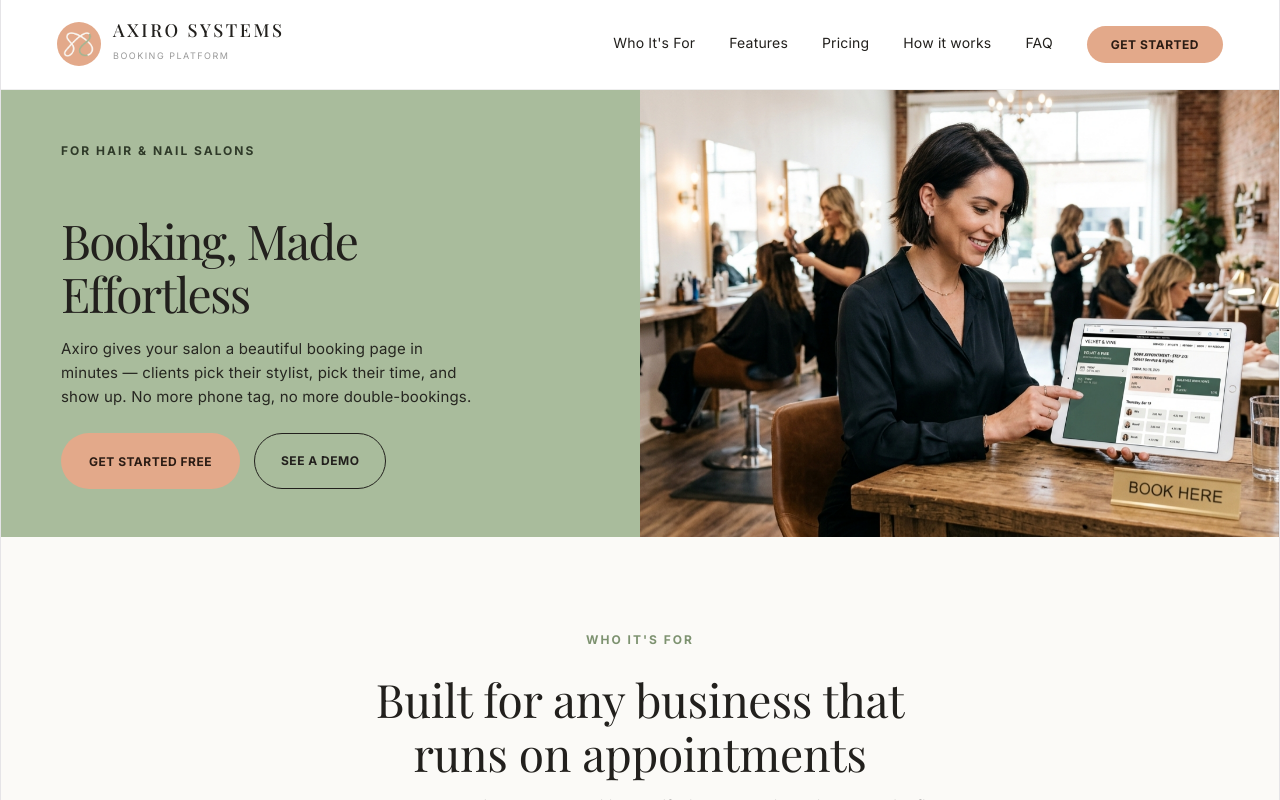
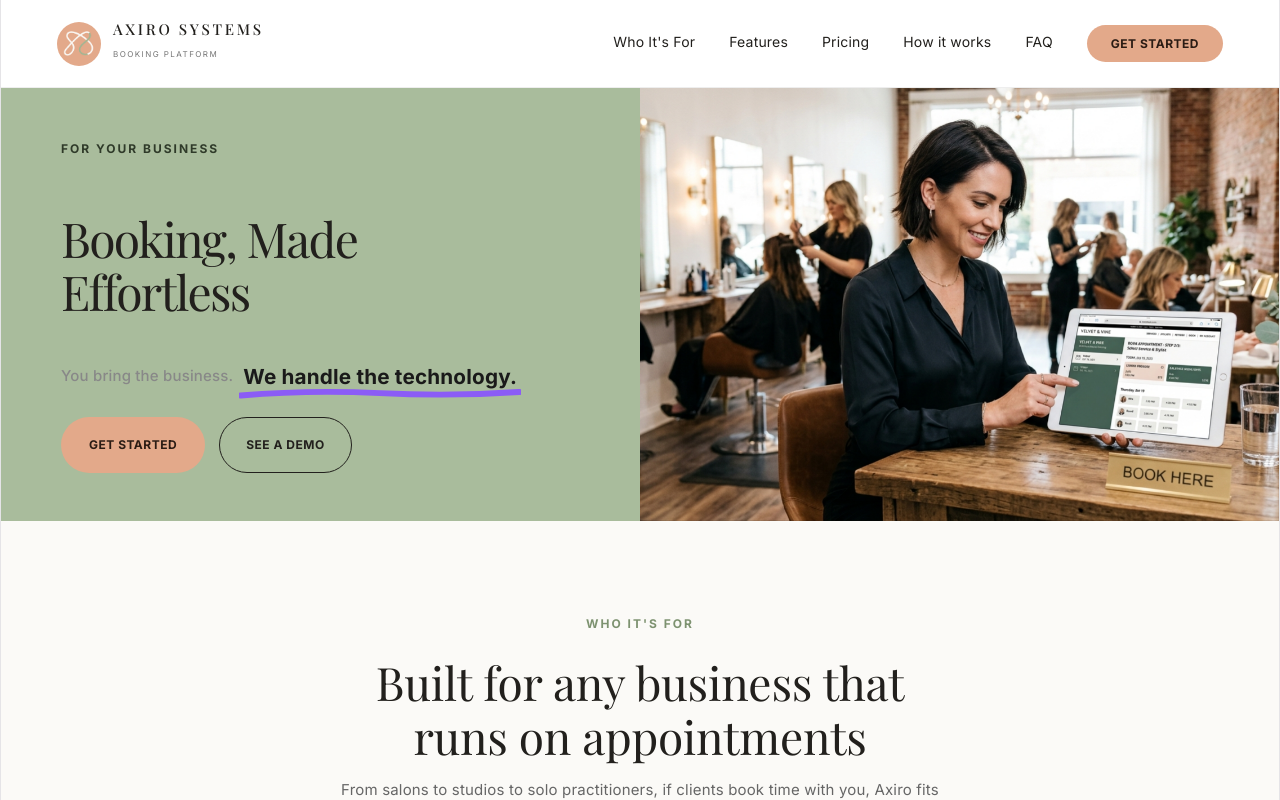
Before and after one commit to ShaikAwaesRazvi/AxiroPortfolio, a React (Vite) app: page / in a window 1280 px wide. Shown: the top 800 px of the page. Built offline with nearby package versions, Linux system fonts and the light colour scheme.

Commit message:
UI fixes

```diff
--- a/src/components/landing/Hero.tsx
+++ b/src/components/landing/Hero.tsx
@@ -8,20 +8,27 @@
   return (
     <section className="hero">
       <div className="hero-left">
-        <div className="eyebrow">FOR HAIR & NAIL SALONS</div>
+        <div className="eyebrow">FOR YOUR BUSINESS</div>
         <h1>Booking, Made Effortless</h1>
           <p>
-          Axiro gives your salon a beautiful booking page in minutes — clients
-          pick their stylist, pick their time, and show up. No more phone
-          tag, no more double-bookings.
+              <div className="hero-promise">
+                  <p>You bring the business.</p>
+                  <strong className="promise-we">
+                      <span className="promise-text">We handle the technology.</span>
+                      <svg className="promise-highlight" viewBox="0 0 320 24" preserveAspectRatio="none">
+                          <path d="M2 18 Q 80 8, 160 14 T 318 12" stroke="#8b5cf6" strokeWidth="10"
+                                strokeLinecap="round" fill="none"/>
+                      </svg>
+                  </strong>
+              </div>
           </p>
           <div className="hero-ctas">
-          <button className="btn-pill hero-cta" onClick={onGetStarted}>GET STARTED FREE</button>
+              <button className="btn-pill hero-cta" onClick={onGetStarted}>GET STARTED</button>
               <a href="#demo" className="btn-outline">SEE A DEMO</a>
           </div>
       </div>
         <div className="hero-right">
-        <img src={heroImage} alt="Salon interior" />
+            <img src={heroImage} alt="Salon interior"/>
         </div>
     </section>
   );
--- a/src/index.css
+++ b/src/index.css
@@ -109,42 +109,3 @@
   padding: 4px 8px;
   background: var(--code-bg);
 }
-
-/*LOGO*/
-.logo {
-  display: flex;
-  align-items: center;
-  gap: 12px;
-}
-
-.logo-circle {
-  width: 44px;
-  height: 44px;
-  border-radius: 50%;
-  background: var(--blush);
-  display: flex;
-  align-items: center;
-  justify-content: center;
-  flex-shrink: 0;
-}
-
-.logo-image {
-  width: 32px;
-  height: 32px;
-  object-fit: contain;
-  display: block;
-}
-
-.logo-text {
-  font-size: 15px;
-  font-weight: 700;
-  letter-spacing: 0.18em;
-  line-height: 1.2;
-}
-
-.logo-sub {
-  font-size: 8px;
-  letter-spacing: 0.18em;
-  color: #777;
-  margin-top: 3px;
-}
--- a/src/pages/HomePage.css
+++ b/src/pages/HomePage.css
@@ -851,3 +851,94 @@
   .modal-box { padding: 34px 26px; }
   .billing-toggle { flex-wrap: wrap; justify-content: center; }
 }
+
+
+/*LOGO*/
+.logo {
+  display: flex;
+  align-items: center;
+  gap: 12px;
+}
+
+.logo-circle {
+  width: 44px;
+  height: 44px;
+  border-radius: 50%;
+  background: var(--blush);
+  display: flex;
+  align-items: center;
+  justify-content: center;
+  flex-shrink: 0;
+}
+
+.logo-image {
+  width: 32px;
+  height: 32px;
+  object-fit: contain;
+  display: block;
+}
+
+.logo-text {
+  font-size: 15px;
+  font-weight: 700;
+  letter-spacing: 0.18em;
+  line-height: 1.2;
+}
+
+.logo-sub {
+  font-size: 8px;
+  letter-spacing: 0.18em;
+  color: #777;
+  margin-top: 3px;
+}
+
+.hero-promise {
+  display: flex;
+  align-items: center;
+  gap: 10px;
+  margin-top: 24px;
+  font-size: 1.15rem;
+  flex-wrap: nowrap;
+  white-space: nowrap;
+}
+
+.hero-promise p {
+  margin: 0;
+  color: #888;
+  font-weight: 500;
+  white-space: nowrap;
+}
+
+.promise-we {
+  position: relative;
+  display: inline-block;
+  font-weight: 700;
+  color: #1a1a1a;
+  white-space: nowrap;
+}
+
+.promise-text {
+  position: relative;
+  z-index: 1;
+}
+
+.promise-highlight {
+  position: absolute;
+  left: -4px;
+  right: -4px;
+  bottom: -6px;
+  width: calc(100% + 8px);
+  height: 14px;
+  z-index: 0;
+  opacity: 0;
+  stroke-dasharray: 400;
+  stroke-dashoffset: 400;
+  animation: draw-highlight 0.8s ease-out 0.4s forwards;
+}
+
+@keyframes draw-highlight {
+  to {
+    opacity: 1;
+    stroke-dashoffset: 0;
+  }
+}
```
Lines whose indentation alone changed are shown as unchanged.
